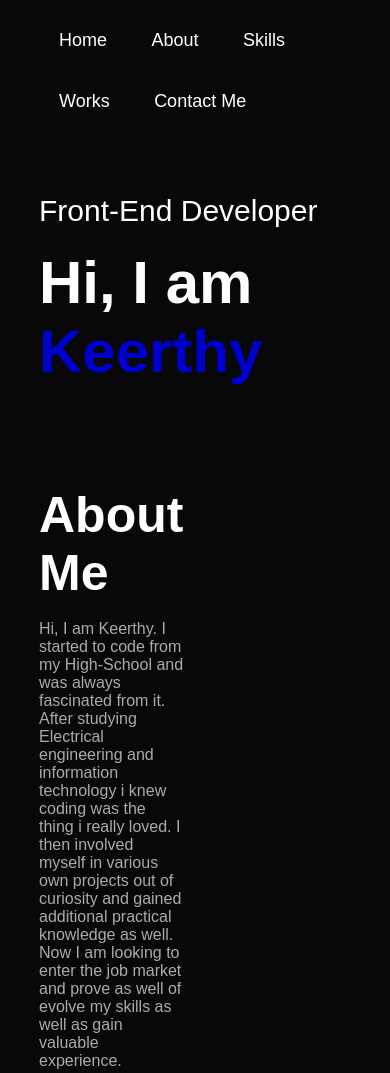
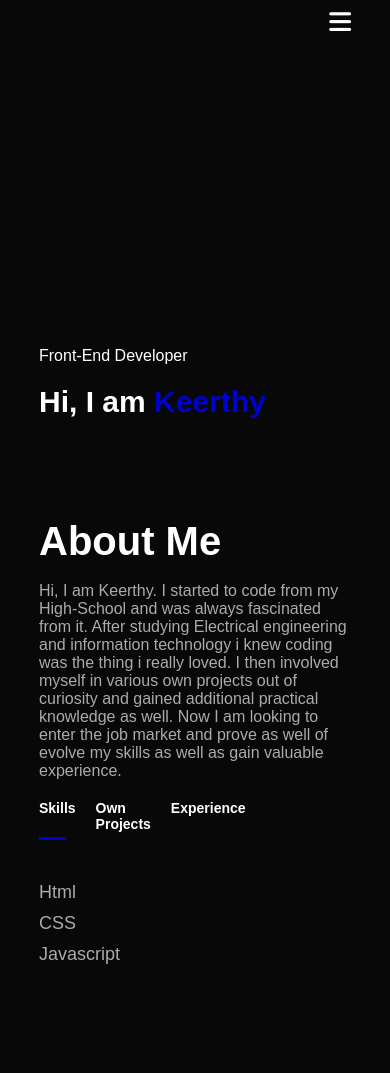
Before and after one commit to Keerthy-Byt/Keerthy-Byt.github.io, a plain HTML site: page index.html in a window 390 px wide. Shown: the top 1073 px of the page. Drawn offline with Linux system fonts and the light colour scheme.

Commit message:
Updated responsive design

```diff
--- a/index.html
+++ b/index.html
@@ -13,13 +13,17 @@
         <div class="container">
             <!-- navbar -->
             <nav>
-                <ul>
+                <ul id="sidemenu">
                     <li><a href="#">Home</a></li>
                     <li><a href="#">About</a></li>
                     <li><a href="#">Skills</a></li>
                     <li><a href="#">Works</a></li>
                     <li><a href="#">Contact Me</a></li>
+                    <!-- adding for responvieness in smaller screen -->
+                    <i class="fa-solid fa-xmark" onclick="closemenu()"></i>
                 </ul>
+                <!-- adding for responvieness in smaller screen -->
+                <i class="fa-solid fa-bars" onclick="openmenu()"></i>
             </nav>
             <div class="intro-text">
                 <p>Front-End Developer</p>
@@ -174,5 +178,18 @@
         document.getElementById(qualification).classList.add("active-content");
     }
 </script>
+
+<!-- for responiveness -->
+<script>
+    var sidemenu= document.getElementbyId("sidemenu");
+
+    function openmenu(){
+        sidemenu.style.right = "0"
+    }
+
+    function closemenu(){
+        sidemenu.style.right = "-200px"
+    }
+</script>
 </body>
 </html>
--- a/styles.css
+++ b/styles.css
@@ -147,7 +147,7 @@ nav ul li a:hover::after{
     display:block;
 }
 
-/* -------------------------------About section ---------------------------------------------------------*/
+/* -------------------------------Skill section ---------------------------------------------------------*/
 #skillsection{
     padding: 30px 0;
 }
@@ -200,7 +200,7 @@ nav ul li a:hover::after{
     -o-transform: translateY(-10px);
 }
 
-/* -------------------------------About section ---------------------------------------------------------*/
+/* -------------------------------Skill section ---------------------------------------------------------*/
 #works{
     padding: 50px 0;
 }
@@ -382,3 +382,66 @@ form .btn2{
     font-weight: 300;
     margin-top: 20px;
 }
+
+/* -------------------------------Make Responsive ---------------------------------------------------------*/
+nav .fa-solid{
+    display: none;
+}
+
+@media only screen and (max-width: 600px){
+    .intro-text{
+        margin-top: 100%;
+        font-size: 16px;
+    }
+    .intro-text h1{
+        font-size: 30px;
+    }
+    nav .fa-solid{
+    display: block;
+    font-size: 25px;
+    }
+    nav ul{
+        background: #0000CD;
+        position: fixed;
+        top: 0;
+        right: -200px;
+        width: 200px;
+        height: 100vh;
+        padding-top: 50px;
+        z-index: 2;
+        transition: right 0.5s;
+        -webkit-transition: right 0.5s;
+        -moz-transition: right 0.5s;
+        -ms-transition: right 0.5s;
+        -o-transition: right 0.5s;
+}
+    nav ul li{
+        display: block;
+        margin: 25px;
+    }
+    nav ul .fa-solid{
+        position:absolute;
+        top: 25px;
+        left: 25px;
+        cursor: pointer;
+    }
+    .subtitle{
+        font-size: 40px;
+    }
+    .general-intro,.qualification-links{
+        flex-basis: 100%;
+    }
+    .q-column{
+        font-size: 14px;
+    }
+    .q-links{
+        font-size: 14px;
+        margin-right: 20px;
+    }
+    .contact-left, .contact-right{
+        flex-basis: 100%;
+    }
+    .copyright{
+        font-size: 14px;
+    }
+}
```
